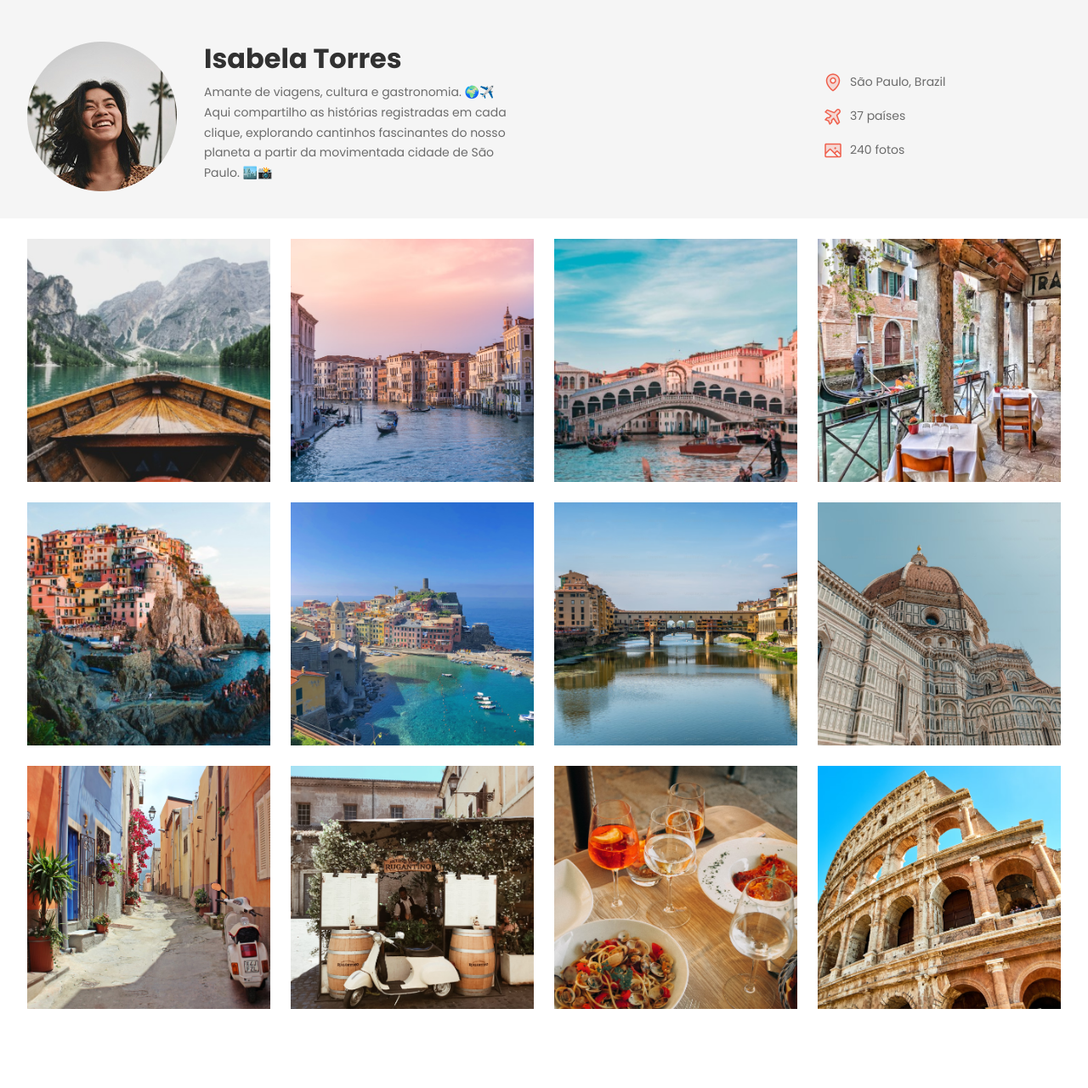
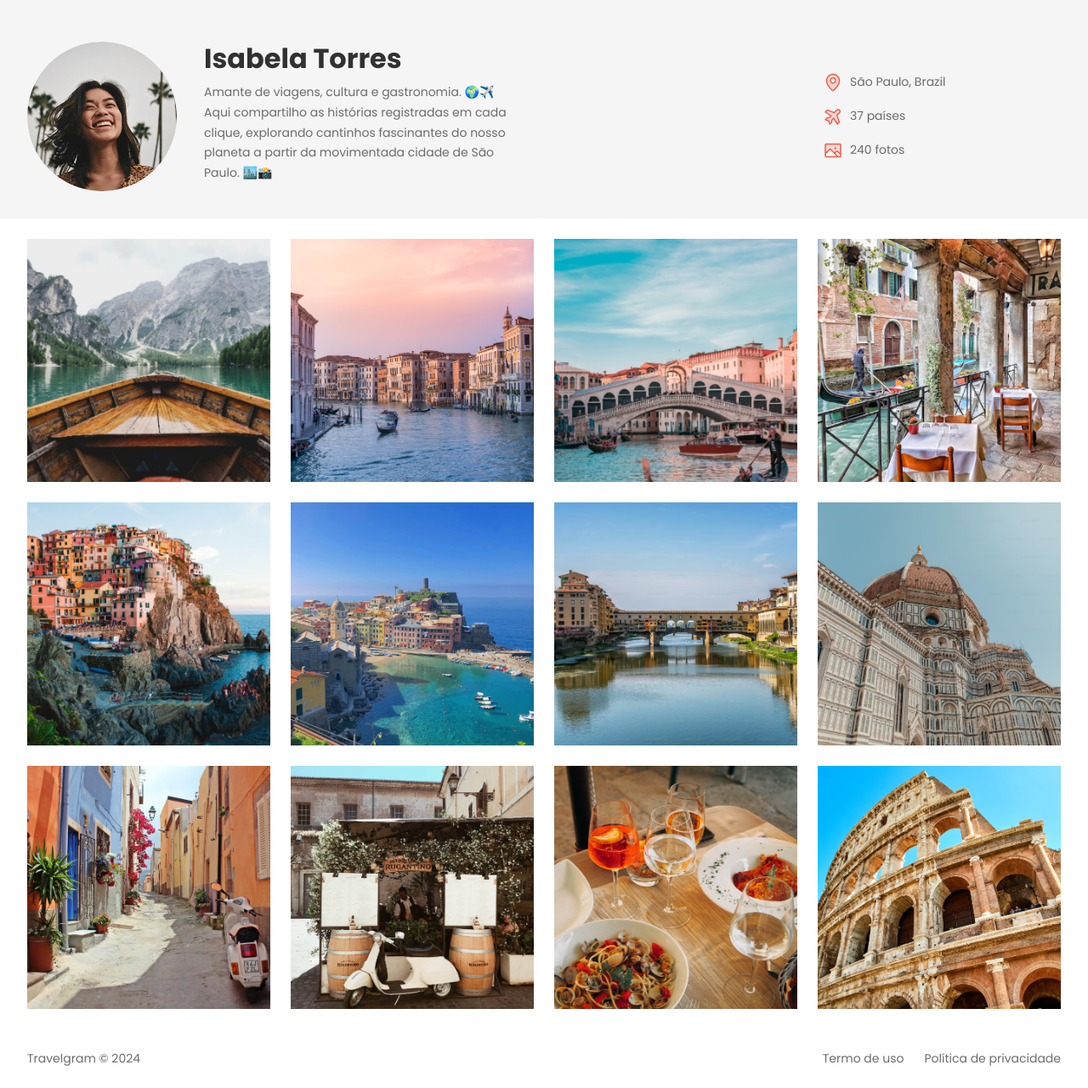
Before and after one commit to renatamayra/projeto-travelgram, a plain HTML site: page index.html in a window 1280 px wide. Shown: the part 79-1359 px from the top of the page at 85% size. Before the commit the page ends 1290 px from the top, so only its background shows below. Drawn offline with Linux system fonts and the light colour scheme.

Commit message:
add footer

```diff
--- a/index.html
+++ b/index.html
@@ -82,7 +82,17 @@
 
   </main>
 
-  <footer></footer>
+  <footer class="container">
+    <span>
+      Travelgram &copy; 2024
+    </span>
+    <span>
+      Termo de uso
+    </span>
+    <span>
+      Política de privacidade
+    </span>
+  </footer>
 
 </body>
 </html>
--- /dev/null
+++ b/styles/footer.css
@@ -0,0 +1,10 @@
+footer {
+  display: flex;
+  gap: 24px;
+  padding-block: 24px;
+  font: 14px/150% var(--font-family);
+}
+
+footer span:nth-child(1) {
+  margin-right: auto;
+}
--- a/styles/header.css
+++ b/styles/header.css
@@ -16,6 +16,13 @@ header .container {
 
 #profile > div {
   max-width: 384px;
+}
+
+#profile img {
+  width: 176px;
+  height: 176px;
+  object-fit: cover;
+  border-radius: 50%;
 }
 
 #profile h1 {
--- a/styles/index.css
+++ b/styles/index.css
@@ -2,3 +2,4 @@
 @import url(nav.css);
 @import url(header.css);
 @import url(main.css);
+@import url(footer.css);
```
